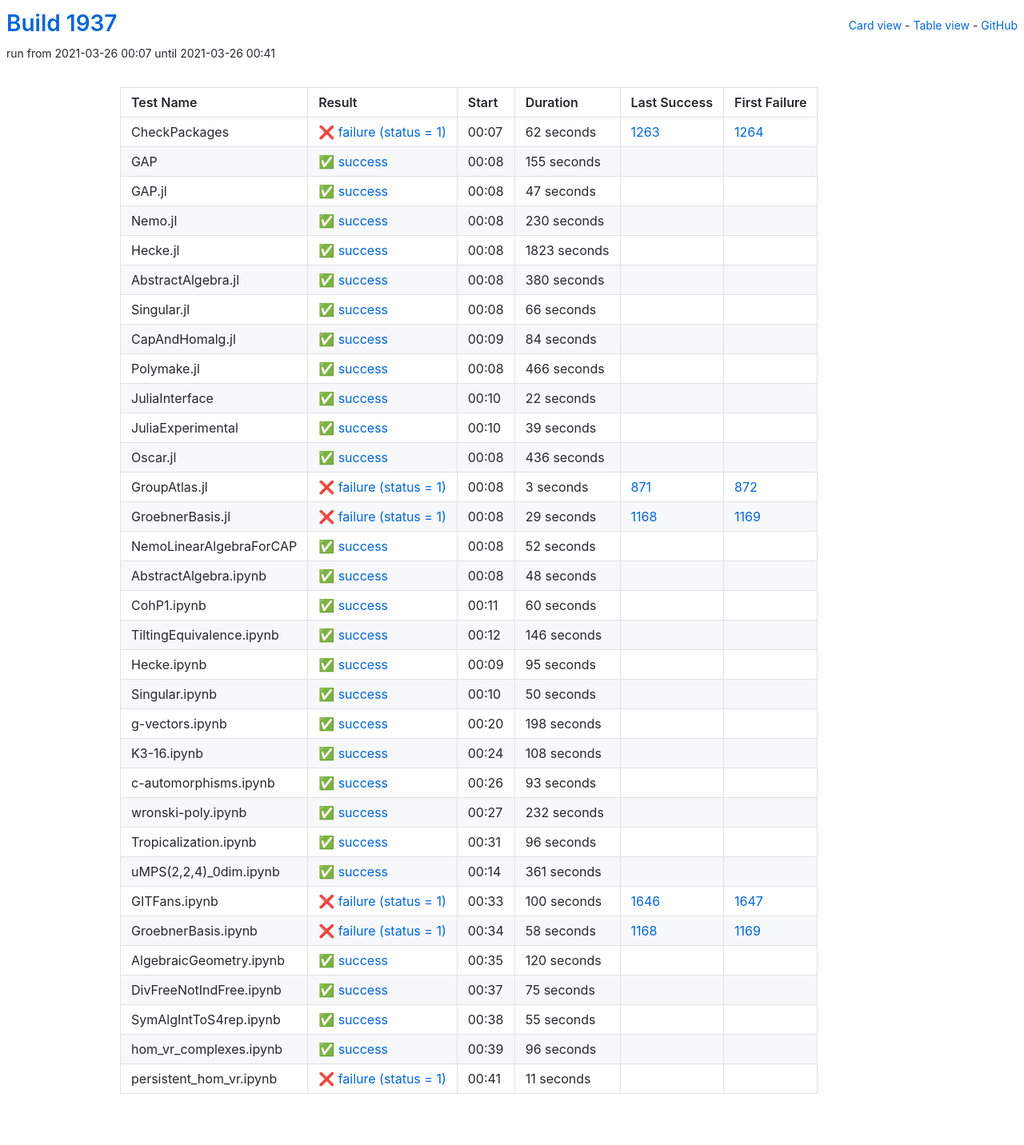
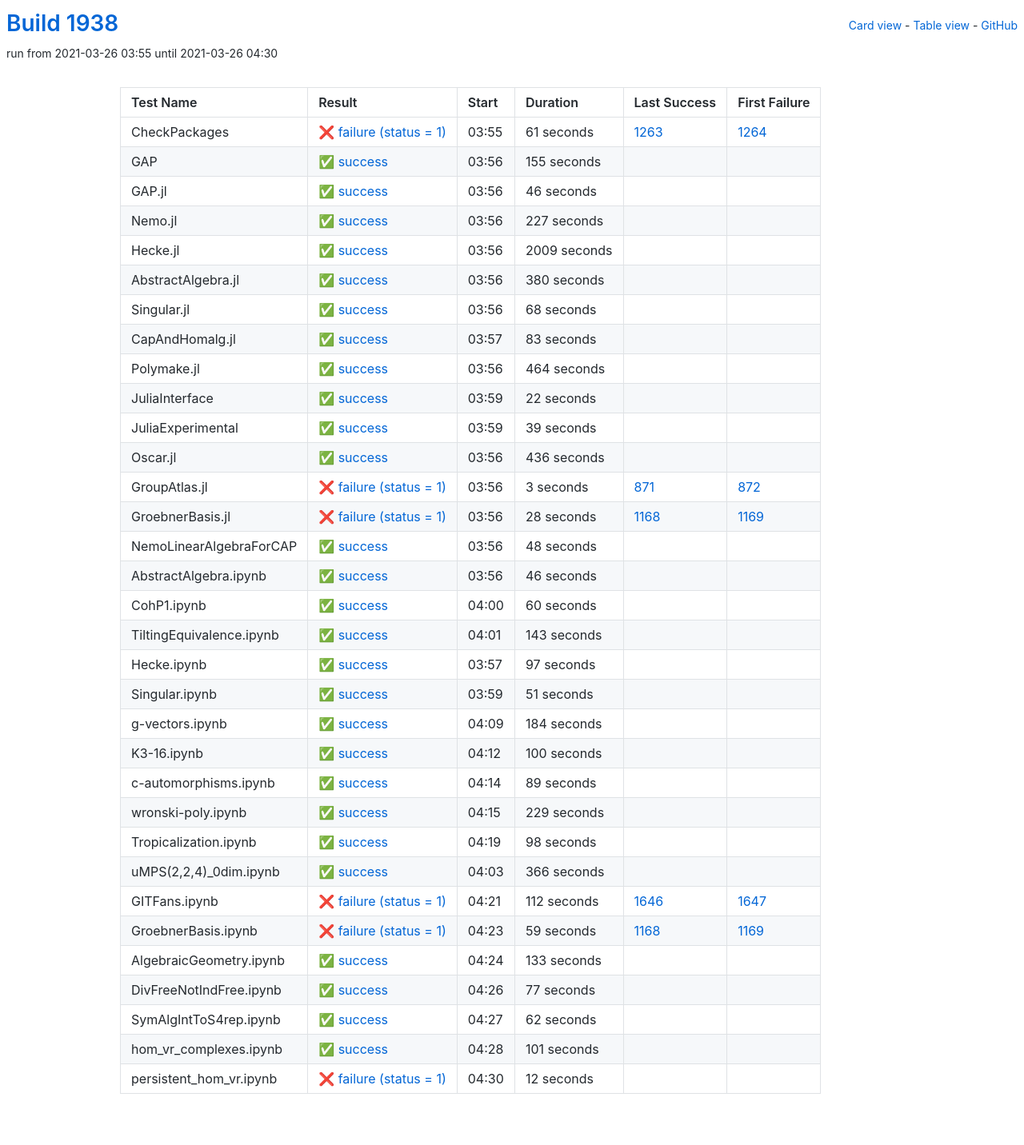
Before and after one commit to oscar-system/oscar-ci-status-stable, a Jekyll site: the page built from table.html, in a window 1280 px wide. Shown: the whole page at 80% size. Built offline with Jekyll 4.4.1, drawn with Linux system fonts in a browser that asks for light colours.

Commit message:
Build #1938

```diff
--- a/_data/ci.yml
+++ b/_data/ci.yml
@@ -1,6 +1,6 @@
 ---
-build: 1937
-build_url: https://oscarci.mathematik.uni-kl.de/job/oscar-stable/1937/
+build: 1938
+build_url: https://oscarci.mathematik.uni-kl.de/job/oscar-stable/1938/
 job: oscar-stable
 organization: oscar-system
 repo: oscar-ci-status-stable
@@ -8,20 +8,20 @@ repourl: https://github.com/oscar-system/oscar-ci-status-stable
 tests:
 - name: CheckPackages
   id: checkpackages
-  log: https://oscarci.mathematik.uni-kl.de/job/oscar-stable/1937/artifact/logs/build-1937/CheckPackages.log
-  start: 2021-03-26 00:07
+  log: https://oscarci.mathematik.uni-kl.de/job/oscar-stable/1938/artifact/logs/build-1938/CheckPackages.log
+  start: 2021-03-26 03:55
   success: false
   exitcode: 1
   status: failure
-  duration: 62
+  duration: 61
   last_success: 1263
   last_success_url: https://oscarci.mathematik.uni-kl.de/job/oscar-stable/1263/
   first_failure: 1264
   first_failure_url: https://oscarci.mathematik.uni-kl.de/job/oscar-stable/1264/
 - name: GAP
   id: gap
-  log: https://oscarci.mathematik.uni-kl.de/job/oscar-stable/1937/artifact/logs/build-1937/GAP.log
-  start: 2021-03-26 00:08
+  log: https://oscarci.mathematik.uni-kl.de/job/oscar-stable/1938/artifact/logs/build-1938/GAP.log
+  start: 2021-03-26 03:56
   success: true
   exitcode: 0
   status: success
@@ -32,44 +32,44 @@ tests:
   first_failure_url:
 - name: GAP.jl
   id: gap-jl
-  log: https://oscarci.mathematik.uni-kl.de/job/oscar-stable/1937/artifact/logs/build-1937/GAP.jl.log
-  start: 2021-03-26 00:08
+  log: https://oscarci.mathematik.uni-kl.de/job/oscar-stable/1938/artifact/logs/build-1938/GAP.jl.log
+  start: 2021-03-26 03:56
   success: true
   exitcode: 0
   status: success
-  duration: 47
+  duration: 46
   last_success: false
   last_success_url:
   first_failure: false
   first_failure_url:
 - name: Nemo.jl
   id: nemo-jl
-  log: https://oscarci.mathematik.uni-kl.de/job/oscar-stable/1937/artifact/logs/build-1937/Nemo.jl.log
-  start: 2021-03-26 00:08
+  log: https://oscarci.mathematik.uni-kl.de/job/oscar-stable/1938/artifact/logs/build-1938/Nemo.jl.log
+  start: 2021-03-26 03:56
   success: true
   exitcode: 0
   status: success
-  duration: 230
+  duration: 227
   last_success: false
   last_success_url:
   first_failure: false
   first_failure_url:
 - name: Hecke.jl
   id: hecke-jl
-  log: https://oscarci.mathematik.uni-kl.de/job/oscar-stable/1937/artifact/logs/build-1937/Hecke.jl.log
-  start: 2021-03-26 00:08
+  log: https://oscarci.mathematik.uni-kl.de/job/oscar-stable/1938/artifact/logs/build-1938/Hecke.jl.log
+  start: 2021-03-26 03:56
   success: true
   exitcode: 0
   status: success
-  duration: 1823
+  duration: 2009
   last_success: false
   last_success_url:
   first_failure: false
   first_failure_url:
 - name: AbstractAlgebra.jl
   id: abstractalgebra-jl
-  log: https://oscarci.mathematik.uni-kl.de/job/oscar-stable/1937/artifact/logs/build-1937/AbstractAlgebra.jl.log
-  start: 2021-03-26 00:08
+  log: https://oscarci.mathematik.uni-kl.de/job/oscar-stable/1938/artifact/logs/build-1938/AbstractAlgebra.jl.log
+  start: 2021-03-26 03:56
   success: true
   exitcode: 0
   status: success
@@ -80,44 +80,44 @@ tests:
   first_failure_url:
 - name: Singular.jl
   id: singular-jl
-  log: https://oscarci.mathematik.uni-kl.de/job/oscar-stable/1937/artifact/logs/build-1937/Singular.jl.log
-  start: 2021-03-26 00:08
+  log: https://oscarci.mathematik.uni-kl.de/job/oscar-stable/1938/artifact/logs/build-1938/Singular.jl.log
+  start: 2021-03-26 03:56
   success: true
   exitcode: 0
   status: success
-  duration: 66
+  duration: 68
   last_success: false
   last_success_url:
   first_failure: false
   first_failure_url:
 - name: CapAndHomalg.jl
   id: capandhomalg-jl
-  log: https://oscarci.mathematik.uni-kl.de/job/oscar-stable/1937/artifact/logs/build-1937/CapAndHomalg.jl.log
-  start: 2021-03-26 00:09
+  log: https://oscarci.mathematik.uni-kl.de/job/oscar-stable/1938/artifact/logs/build-1938/CapAndHomalg.jl.log
+  start: 2021-03-26 03:57
   success: true
   exitcode: 0
   status: success
-  duration: 84
+  duration: 83
   last_success: false
   last_success_url:
   first_failure: false
   first_failure_url:
 - name: Polymake.jl
   id: polymake-jl
-  log: https://oscarci.mathematik.uni-kl.de/job/oscar-stable/1937/artifact/logs/build-1937/Polymake.jl.log
-  start: 2021-03-26 00:08
+  log: https://oscarci.mathematik.uni-kl.de/job/oscar-stable/1938/artifact/logs/build-1938/Polymake.jl.log
+  start: 2021-03-26 03:56
   success: true
   exitcode: 0
   status: success
-  duration: 466
+  duration: 464
   last_success: false
   last_success_url:
   first_failure: false
   first_failure_url:
 - name: JuliaInterface
   id: juliainterface
-  log: https://oscarci.mathematik.uni-kl.de/job/oscar-stable/1937/artifact/logs/build-1937/JuliaInterface.log
-  start: 2021-03-26 00:10
+  log: https://oscarci.mathematik.uni-kl.de/job/oscar-stable/1938/artifact/logs/build-1938/JuliaInterface.log
+  start: 2021-03-26 03:59
   success: true
   exitcode: 0
   status: success
@@ -128,8 +128,8 @@ tests:
   first_failure_url:
 - name: JuliaExperimental
   id: juliaexperimental
-  log: https://oscarci.mathematik.uni-kl.de/job/oscar-stable/1937/artifact/logs/build-1937/JuliaExperimental.log
-  start: 2021-03-26 00:10
+  log: https://oscarci.mathematik.uni-kl.de/job/oscar-stable/1938/artifact/logs/build-1938/JuliaExperimental.log
+  start: 2021-03-26 03:59
   success: true
   exitcode: 0
   status: success
@@ -140,8 +140,8 @@ tests:
   first_failure_url:
 - name: Oscar.jl
   id: oscar-jl
-  log: https://oscarci.mathematik.uni-kl.de/job/oscar-stable/1937/artifact/logs/build-1937/Oscar.jl.log
-  start: 2021-03-26 00:08
+  log: https://oscarci.mathematik.uni-kl.de/job/oscar-stable/1938/artifact/logs/build-1938/Oscar.jl.log
+  start: 2021-03-26 03:56
   success: true
   exitcode: 0
   status: success
@@ -152,8 +152,8 @@ tests:
   first_failure_url:
 - name: GroupAtlas.jl
   id: groupatlas-jl
-  log: https://oscarci.mathematik.uni-kl.de/job/oscar-stable/1937/artifact/logs/build-1937/GroupAtlas.jl.log
-  start: 2021-03-26 00:08
+  log: https://oscarci.mathematik.uni-kl.de/job/oscar-stable/1938/artifact/logs/build-1938/GroupAtlas.jl.log
+  start: 2021-03-26 03:56
   success: false
   exitcode: 1
   status: failure
@@ -164,32 +164,20 @@ tests:
   first_failure_url: https://oscarci.mathematik.uni-kl.de/job/oscar-stable/872/
 - name: GroebnerBasis.jl
   id: groebnerbasis-jl
-  log: https://oscarci.mathematik.uni-kl.de/job/oscar-stable/1937/artifact/logs/build-1937/GroebnerBasis.jl.log
-  start: 2021-03-26 00:08
+  log: https://oscarci.mathematik.uni-kl.de/job/oscar-stable/1938/artifact/logs/build-1938/GroebnerBasis.jl.log
+  start: 2021-03-26 03:56
   success: false
   exitcode: 1
   status: failure
-  duration: 29
+  duration: 28
   last_success: 1168
   last_success_url: https://oscarci.mathematik.uni-kl.de/job/oscar-stable/1168/
   first_failure: 1169
   first_failure_url: https://oscarci.mathematik.uni-kl.de/job/oscar-stable/1169/
 - name: NemoLinearAlgebraForCAP
   id: nemolinearalgebraforcap
-  log: https://oscarci.mathematik.uni-kl.de/job/oscar-stable/1937/artifact/logs/build-1937/NemoLinearAlgebraForCAP.log
-  start: 2021-03-26 00:08
-  success: true
-  exitcode: 0
-  status: success
-  duration: 52
-  last_success: false
-  last_success_url:
-  first_failure: false
-  first_failure_url:
-- name: AbstractAlgebra.ipynb
-  id: abstractalgebra-ipynb
-  log: https://oscarci.mathematik.uni-kl.de/job/oscar-stable/1937/artifact/logs/build-1937/AbstractAlgebra.ipynb.log
-  start: 2021-03-26 00:08
+  log: https://oscarci.mathematik.uni-kl.de/job/oscar-stable/1938/artifact/logs/build-1938/NemoLinearAlgebraForCAP.log
+  start: 2021-03-26 03:56
   success: true
   exitcode: 0
   status: success
@@ -198,10 +186,22 @@ tests:
   last_success_url:
   first_failure: false
   first_failure_url:
+- name: AbstractAlgebra.ipynb
+  id: abstractalgebra-ipynb
+  log: https://oscarci.mathematik.uni-kl.de/job/oscar-stable/1938/artifact/logs/build-1938/AbstractAlgebra.ipynb.log
+  start: 2021-03-26 03:56
+  success: true
+  exitcode: 0
+  status: success
+  duration: 46
+  last_success: false
+  last_success_url:
+  first_failure: false
+  first_failure_url:
 - name: CohP1.ipynb
   id: cohp1-ipynb
-  log: https://oscarci.mathematik.uni-kl.de/job/oscar-stable/1937/artifact/logs/build-1937/CohP1.ipynb.log
-  start: 2021-03-26 00:11
+  log: https://oscarci.mathematik.uni-kl.de/job/oscar-stable/1938/artifact/logs/build-1938/CohP1.ipynb.log
+  start: 2021-03-26 04:00
   success: true
   exitcode: 0
   status: success
@@ -212,192 +212,192 @@ tests:
   first_failure_url:
 - name: TiltingEquivalence.ipynb
   id: tiltingequivalence-ipynb
-  log: https://oscarci.mathematik.uni-kl.de/job/oscar-stable/1937/artifact/logs/build-1937/TiltingEquivalence.ipynb.log
-  start: 2021-03-26 00:12
+  log: https://oscarci.mathematik.uni-kl.de/job/oscar-stable/1938/artifact/logs/build-1938/TiltingEquivalence.ipynb.log
+  start: 2021-03-26 04:01
   success: true
   exitcode: 0
   status: success
-  duration: 146
+  duration: 143
   last_success: false
   last_success_url:
   first_failure: false
   first_failure_url:
 - name: Hecke.ipynb
   id: hecke-ipynb
-  log: https://oscarci.mathematik.uni-kl.de/job/oscar-stable/1937/artifact/logs/build-1937/Hecke.ipynb.log
-  start: 2021-03-26 00:09
+  log: https://oscarci.mathematik.uni-kl.de/job/oscar-stable/1938/artifact/logs/build-1938/Hecke.ipynb.log
+  start: 2021-03-26 03:57
   success: true
   exitcode: 0
   status: success
-  duration: 95
+  duration: 97
   last_success: false
   last_success_url:
   first_failure: false
   first_failure_url:
 - name: Singular.ipynb
   id: singular-ipynb
-  log: https://oscarci.mathematik.uni-kl.de/job/oscar-stable/1937/artifact/logs/build-1937/Singular.ipynb.log
-  start: 2021-03-26 00:10
+  log: https://oscarci.mathematik.uni-kl.de/job/oscar-stable/1938/artifact/logs/build-1938/Singular.ipynb.log
+  start: 2021-03-26 03:59
   success: true
   exitcode: 0
   status: success
-  duration: 50
+  duration: 51
   last_success: false
   last_success_url:
   first_failure: false
   first_failure_url:
 - name: g-vectors.ipynb
   id: g-vectors-ipynb
-  log: https://oscarci.mathematik.uni-kl.de/job/oscar-stable/1937/artifact/logs/build-1937/g-vectors.ipynb.log
-  start: 2021-03-26 00:20
+  log: https://oscarci.mathematik.uni-kl.de/job/oscar-stable/1938/artifact/logs/build-1938/g-vectors.ipynb.log
+  start: 2021-03-26 04:09
   success: true
   exitcode: 0
   status: success
-  duration: 198
+  duration: 184
   last_success: false
   last_success_url:
   first_failure: false
   first_failure_url:
 - name: K3-16.ipynb
   id: k3-16-ipynb
-  log: https://oscarci.mathematik.uni-kl.de/job/oscar-stable/1937/artifact/logs/build-1937/K3-16.ipynb.log
-  start: 2021-03-26 00:24
+  log: https://oscarci.mathematik.uni-kl.de/job/oscar-stable/1938/artifact/logs/build-1938/K3-16.ipynb.log
+  start: 2021-03-26 04:12
   success: true
   exitcode: 0
   status: success
-  duration: 108
+  duration: 100
   last_success: false
   last_success_url:
   first_failure: false
   first_failure_url:
 - name: c-automorphisms.ipynb
   id: c-automorphisms-ipynb
-  log: https://oscarci.mathematik.uni-kl.de/job/oscar-stable/1937/artifact/logs/build-1937/c-automorphisms.ipynb.log
-  start: 2021-03-26 00:26
+  log: https://oscarci.mathematik.uni-kl.de/job/oscar-stable/1938/artifact/logs/build-1938/c-automorphisms.ipynb.log
+  start: 2021-03-26 04:14
   success: true
   exitcode: 0
   status: success
-  duration: 93
+  duration: 89
   last_success: false
   last_success_url:
   first_failure: false
   first_failure_url:
 - name: wronski-poly.ipynb
   id: wronski-poly-ipynb
-  log: https://oscarci.mathematik.uni-kl.de/job/oscar-stable/1937/artifact/logs/build-1937/wronski-poly.ipynb.log
-  start: 2021-03-26 00:27
+  log: https://oscarci.mathematik.uni-kl.de/job/oscar-stable/1938/artifact/logs/build-1938/wronski-poly.ipynb.log
+  start: 2021-03-26 04:15
   success: true
   exitcode: 0
   status: success
-  duration: 232
+  duration: 229
   last_success: false
   last_success_url:
   first_failure: false
   first_failure_url:
 - name: Tropicalization.ipynb
   id: tropicalization-ipynb
-  log: https://oscarci.mathematik.uni-kl.de/job/oscar-stable/1937/artifact/logs/build-1937/Tropicalization.ipynb.log
-  start: 2021-03-26 00:31
+  log: https://oscarci.mathematik.uni-kl.de/job/oscar-stable/1938/artifact/logs/build-1938/Tropicalization.ipynb.log
+  start: 2021-03-26 04:19
   success: true
   exitcode: 0
   status: success
-  duration: 96
+  duration: 98
   last_success: false
   last_success_url:
   first_failure: false
   first_failure_url:
 - name: uMPS(2,2,4)_0dim.ipynb
   id: umps-2-2-4-0dim-ipynb
-  log: https://oscarci.mathematik.uni-kl.de/job/oscar-stable/1937/artifact/logs/build-1937/uMPS-2-2-4-_0dim.ipynb.log
-  start: 2021-03-26 00:14
+  log: https://oscarci.mathematik.uni-kl.de/job/oscar-stable/1938/artifact/logs/build-1938/uMPS-2-2-4-_0dim.ipynb.log
+  start: 2021-03-26 04:03
   success: true
   exitcode: 0
   status: success
-  duration: 361
+  duration: 366
   last_success: false
   last_success_url:
   first_failure: false
   first_failure_url:
 - name: GITFans.ipynb
   id: gitfans-ipynb
-  log: https://oscarci.mathematik.uni-kl.de/job/oscar-stable/1937/artifact/logs/build-1937/GITFans.ipynb.log
-  start: 2021-03-26 00:33
+  log: https://oscarci.mathematik.uni-kl.de/job/oscar-stable/1938/artifact/logs/build-1938/GITFans.ipynb.log
+  start: 2021-03-26 04:21
   success: false
   exitcode: 1
   status: failure
-  duration: 100
+  duration: 112
   last_success: 1646
   last_success_url: https://oscarci.mathematik.uni-kl.de/job/oscar-stable/1646/
   first_failure: 1647
   first_failure_url: https://oscarci.mathematik.uni-kl.de/job/oscar-stable/1647/
 - name: GroebnerBasis.ipynb
   id: groebnerbasis-ipynb
-  log: https://oscarci.mathematik.uni-kl.de/job/oscar-stable/1937/artifact/logs/build-1937/GroebnerBasis.ipynb.log
-  start: 2021-03-26 00:34
+  log: https://oscarci.mathematik.uni-kl.de/job/oscar-stable/1938/artifact/logs/build-1938/GroebnerBasis.ipynb.log
+  start: 2021-03-26 04:23
   success: false
   exitcode: 1
   status: failure
-  duration: 58
+  duration: 59
   last_success: 1168
   last_success_url: https://oscarci.mathematik.uni-kl.de/job/oscar-stable/1168/
   first_failure: 1169
   first_failure_url: https://oscarci.mathematik.uni-kl.de/job/oscar-stable/1169/
 - name: AlgebraicGeometry.ipynb
   id: algebraicgeometry-ipynb
-  log: https://oscarci.mathematik.uni-kl.de/job/oscar-stable/1937/artifact/logs/build-1937/AlgebraicGeometry.ipynb.log
-  start: 2021-03-26 00:35
+  log: https://oscarci.mathematik.uni-kl.de/job/oscar-stable/1938/artifact/logs/build-1938/AlgebraicGeometry.ipynb.log
+  start: 2021-03-26 04:24
   success: true
   exitcode: 0
   status: success
-  duration: 120
+  duration: 133
   last_success: false
   last_success_url:
   first_failure: false
   first_failure_url:
 - name: DivFreeNotIndFree.ipynb
   id: divfreenotindfree-ipynb
-  log: https://oscarci.mathematik.uni-kl.de/job/oscar-stable/1937/artifact/logs/build-1937/DivFreeNotIndFree.ipynb.log
-  start: 2021-03-26 00:37
+  log: https://oscarci.mathematik.uni-kl.de/job/oscar-stable/1938/artifact/logs/build-1938/DivFreeNotIndFree.ipynb.log
+  start: 2021-03-26 04:26
   success: true
   exitcode: 0
   status: success
-  duration: 75
+  duration: 77
   last_success: false
   last_success_url:
   first_failure: false
   first_failure_url:
 - name: SymAlgIntToS4rep.ipynb
   id: symalginttos4rep-ipynb
-  log: https://oscarci.mathematik.uni-kl.de/job/oscar-stable/1937/artifact/logs/build-1937/SymAlgIntToS4rep.ipynb.log
-  start: 2021-03-26 00:38
+  log: https://oscarci.mathematik.uni-kl.de/job/oscar-stable/1938/artifact/logs/build-1938/SymAlgIntToS4rep.ipynb.log
+  start: 2021-03-26 04:27
   success: true
   exitcode: 0
   status: success
-  duration: 55
+  duration: 62
   last_success: false
   last_success_url:
   first_failure: false
   first_failure_url:
 - name: hom_vr_complexes.ipynb
   id: hom-vr-complexes-ipynb
-  log: https://oscarci.mathematik.uni-kl.de/job/oscar-stable/1937/artifact/logs/build-1937/hom_vr_complexes.ipynb.log
-  start: 2021-03-26 00:39
+  log: https://oscarci.mathematik.uni-kl.de/job/oscar-stable/1938/artifact/logs/build-1938/hom_vr_complexes.ipynb.log
+  start: 2021-03-26 04:28
   success: true
   exitcode: 0
   status: success
-  duration: 96
+  duration: 101
   last_success: false
   last_success_url:
   first_failure: false
   first_failure_url:
 - name: persistent_hom_vr.ipynb
   id: persistent-hom-vr-ipynb
-  log: https://oscarci.mathematik.uni-kl.de/job/oscar-stable/1937/artifact/logs/build-1937/persistent_hom_vr.ipynb.log
-  start: 2021-03-26 00:41
+  log: https://oscarci.mathematik.uni-kl.de/job/oscar-stable/1938/artifact/logs/build-1938/persistent_hom_vr.ipynb.log
+  start: 2021-03-26 04:30
   success: false
   exitcode: 1
   status: failure
-  duration: 11
+  duration: 12
   last_success: false
   last_success_url:
   first_failure: false
```
Also changed, not shown: README.md.
